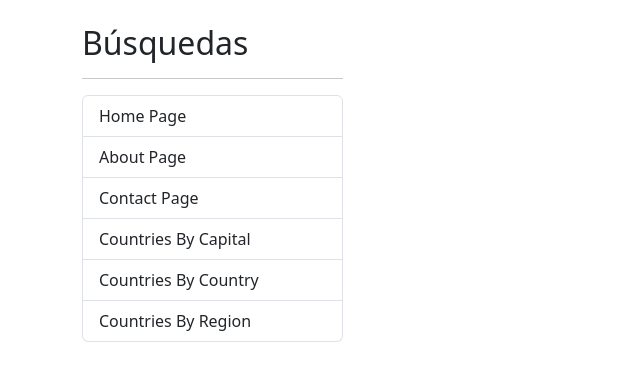
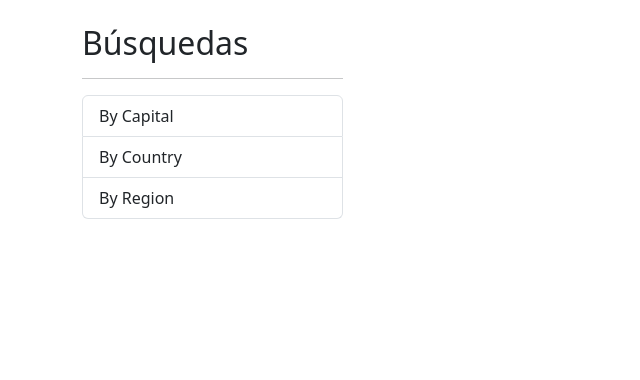
Before and after one commit to irvingSR01/country-app, an Angular app: page /countries in a window 1280 px wide. Shown: the top 380 px of the page, without its empty margins (0-640 px from the left). Built offline with nearby package versions, Linux system fonts and the light colour scheme.

Commit message:
Emitter on search box component

```diff
--- a/src/app/countries/pages/by-capital-page/by-capital-page.component.html
+++ b/src/app/countries/pages/by-capital-page/by-capital-page.component.html
@@ -1 +1,15 @@
-<p>by-capital-page works!</p>
+<h2>Por capital</h2>
+<hr>
+
+<div class="row">
+    <div class="col">
+        <!-- Busquedas -->
+        <app-search-box placeholder="Buscar por capital" (onValue)="searchByCapital($event)"></app-search-box>
+    </div>
+</div>
+
+<div class="row">
+    <div class="col">
+        Tabla de resultados
+    </div>
+</div>
--- a/src/app/countries/pages/by-capital-page/by-capital-page.component.ts
+++ b/src/app/countries/pages/by-capital-page/by-capital-page.component.ts
@@ -1,12 +1,20 @@
 import { Component } from '@angular/core';
+import { SearchBoxComponent } from '../../../shared/components/search-box/search-box.component';
 
 @Component({
   selector: 'app-by-capital-page',
   standalone: true,
-  imports: [],
+  imports: [
+    SearchBoxComponent
+  ],
   templateUrl: './by-capital-page.component.html',
   styles: ``
 })
 export class ByCapitalPageComponent {
 
+  searchByCapital( term: string ): void {
+    console.log('By capital page');
+    console.log({ term });
+  }
+
 }
--- /dev/null
+++ b/src/app/shared/components/search-box/search-box.component.html
@@ -0,0 +1 @@
+<input type="text" class="form-control" [placeholder]="placeholder" (keyup.enter)="emitValue( txtInput.value )" #txtInput >
--- /dev/null
+++ b/src/app/shared/components/search-box/search-box.component.ts
@@ -0,0 +1,29 @@
+import { CommonModule } from '@angular/common';
+import { ChangeDetectionStrategy, Component, EventEmitter, Input, OnInit, Output } from '@angular/core';
+
+@Component({
+  selector: 'app-search-box',
+  standalone: true,
+  imports: [
+    CommonModule,
+  ],
+  templateUrl: './search-box.component.html',
+  styles: `
+    :host {
+      display: block;
+    }
+  `,
+  changeDetection: ChangeDetectionStrategy.OnPush,
+})
+export class SearchBoxComponent {
+  @Input()
+  public placeholder: string = '';
+
+  @Output()
+  public onValue = new EventEmitter<string>();
+
+  emitValue( value: string ): void {
+    this.onValue.emit( value );
+  }
+
+}
--- a/src/app/shared/components/sidebar/sidebar.component.html
+++ b/src/app/shared/components/sidebar/sidebar.component.html
@@ -2,10 +2,10 @@
 <hr>
 
 <ul class="list-group">
-    <a class="list-group-item" routerLink="/home" routerLinkActive="active">Home Page</a>
+    <!-- <a class="list-group-item" routerLink="/home" routerLinkActive="active">Home Page</a>
     <a class="list-group-item" routerLink="/about" routerLinkActive="active">About Page</a>
-    <a class="list-group-item" routerLink="/contact" routerLinkActive="active">Contact Page</a>
-    <a class="list-group-item" routerLink="/countries/by-capital" routerLinkActive="active">Countries By Capital</a>
-    <a class="list-group-item" routerLink="/countries/by-country" routerLinkActive="active">Countries By Country</a>
-    <a class="list-group-item" routerLink="/countries/by-region" routerLinkActive="active">Countries By Region</a>
+    <a class="list-group-item" routerLink="/contact" routerLinkActive="active">Contact Page</a> -->
+    <a class="list-group-item" routerLink="/countries/by-capital" routerLinkActive="active">By Capital</a>
+    <a class="list-group-item" routerLink="/countries/by-country" routerLinkActive="active">By Country</a>
+    <a class="list-group-item" routerLink="/countries/by-region" routerLinkActive="active">By Region</a>
 </ul>
```
Also changed, not shown: src/app/app.routes.ts (+13 -13 lines).
